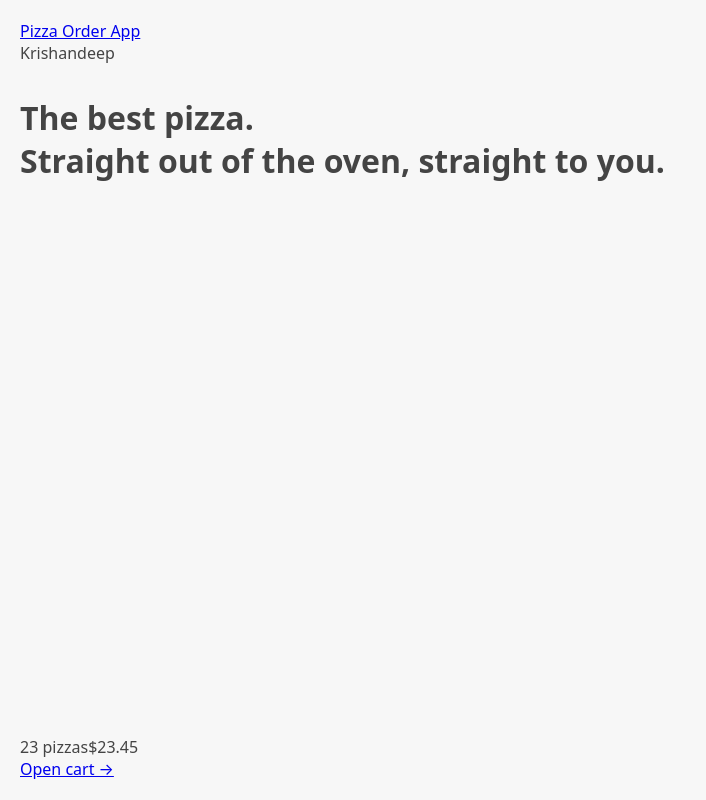
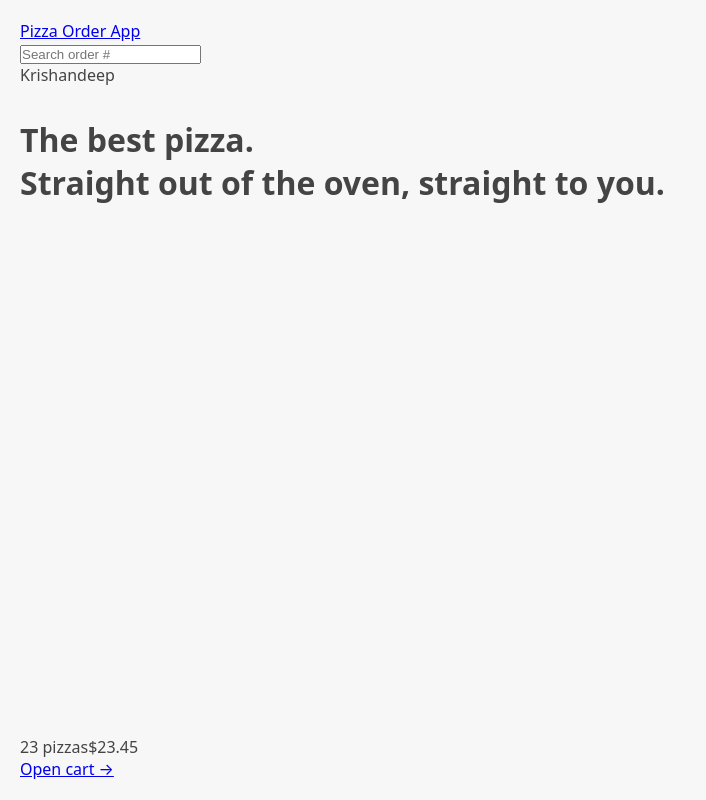
Before and after one commit to krishandeep17/pizza-order-app, a React (Vite) app: page / in a window 1280 px wide. Shown: the whole page, without its empty margins (0-706 px from the left). Built offline with nearby package versions, Linux system fonts and the light colour scheme.

Commit message:
writing data with react router 'action'

```diff
--- a/src/App.jsx
+++ b/src/App.jsx
@@ -2,8 +2,8 @@ import { RouterProvider, createBrowserRouter } from "react-router-dom";
 
 import Cart from "./features/cart/Cart";
 import Menu, { menuLoader } from "./features/menu/Menu";
-import CreateOrder from "./features/order/CreateOrder";
-import Order from "./features/order/Order";
+import CreateOrder, { createOrderAction } from "./features/order/CreateOrder";
+import Order, { orderLoader } from "./features/order/Order";
 import AppLayout from "./ui/AppLayout";
 import Error from "./ui/Error";
 import Home from "./ui/Home";
@@ -22,8 +22,17 @@ const router = createBrowserRouter([
         errorElement: <Error />, // it renders when exceptions are thrown in loaders, actions, or component rendering
       },
       { path: "/cart", element: <Cart /> },
-      { path: "/order/new", element: <CreateOrder /> },
-      { path: "/order/:orderId", element: <Order /> },
+      {
+        path: "/order/new",
+        element: <CreateOrder />,
+        action: createOrderAction,
+      },
+      {
+        path: "/order/:orderId",
+        element: <Order />,
+        loader: orderLoader,
+        errorElement: <Error />,
+      },
     ],
   },
 ]);
--- a/src/features/menu/Menu.jsx
+++ b/src/features/menu/Menu.jsx
@@ -1,4 +1,3 @@
-/* eslint-disable react-refresh/only-export-components */
 import { useLoaderData } from "react-router-dom";
 
 import { getMenu } from "../../services/apiRestaurant";
--- a/src/features/order/CreateOrder.jsx
+++ b/src/features/order/CreateOrder.jsx
@@ -1,4 +1,6 @@
 import { useState } from "react";
+import { Form, redirect, useNavigation } from "react-router-dom";
+import { createOrder } from "../../services/apiRestaurant";
 
 // https://uibakery.io/regex-library/phone-number
 const isValidPhone = (str) =>
@@ -31,6 +33,9 @@ const fakeCart = [
 ];
 
 export default function CreateOrder() {
+  const navigation = useNavigation();
+  const isSubmitting = navigation.state === "submitting";
+
   // const [withPriority, setWithPriority] = useState(false);
   const cart = fakeCart;
 
@@ -38,7 +43,7 @@ export default function CreateOrder() {
     <div>
       <h2>Ready to order? Let&apos;s go!</h2>
 
-      <form>
+      <Form method="POST">
         <div>
           <label>First Name</label>
           <input type="text" name="customer" required />
@@ -70,9 +75,27 @@ export default function CreateOrder() {
         </div>
 
         <div>
-          <button>Order now</button>
+          <input type="hidden" name="cart" value={JSON.stringify(cart)} />
+          <button disabled={isSubmitting}>
+            {isSubmitting ? "Placing order..." : "Order now"}
+          </button>
         </div>
-      </form>
+      </Form>
     </div>
   );
 }
+
+export async function createOrderAction({ request }) {
+  const formData = await request.formData();
+  const data = Object.fromEntries(formData);
+
+  const order = {
+    ...data,
+    cart: JSON.parse(data.cart),
+    priority: data.priority === "on",
+  };
+
+  const newOrder = await createOrder(order);
+
+  return redirect(`/order/${newOrder.id}`);
+}
--- a/src/features/order/Order.jsx
+++ b/src/features/order/Order.jsx
@@ -1,4 +1,8 @@
 // Test ID: IIDSAT
+// Test ID: Z8XRRI
+// Test ID: UXQ4H4
+
+import { getOrder } from "../../services/apiRestaurant";
 
 import {
   calcMinutesLeft,
@@ -82,3 +86,7 @@ export default function Order() {
     </div>
   );
 }
+
+export async function orderLoader({ params }) {
+  return await getOrder(params.orderId);
+}
--- /dev/null
+++ b/src/features/order/SearchOrder.jsx
@@ -0,0 +1,27 @@
+import { useState } from "react";
+import { useNavigate } from "react-router-dom";
+
+export default function SearchOrder() {
+  const [query, setQuery] = useState("");
+  const navigate = useNavigate();
+
+  function handleSubmit(e) {
+    e.preventDefault();
+
+    if (!query) return;
+    navigate(`order/${query}`);
+
+    setQuery("");
+  }
+
+  return (
+    <form onSubmit={handleSubmit}>
+      <input
+        type="text"
+        placeholder="Search order #"
+        value={query}
+        onChange={(e) => setQuery(e.target.value)}
+      />
+    </form>
+  );
+}
--- a/src/ui/AppLayout.jsx
+++ b/src/ui/AppLayout.jsx
@@ -6,6 +6,8 @@ import Loader from "./Loader";
 
 export default function AppLayout() {
   const navigation = useNavigation();
+
+  console.log(navigation);
   const isLoading = navigation.state === "loading";
 
   return (
--- a/src/ui/Header.jsx
+++ b/src/ui/Header.jsx
@@ -1,10 +1,14 @@
 import { Link } from "react-router-dom";
+
+import SearchOrder from "../features/order/SearchOrder";
 
 export default function Header() {
   return (
     <header>
       <Link to="/">Pizza Order App</Link>
 
+      <SearchOrder />
+
       <p>Krishandeep</p>
     </header>
   );
```
Also changed, not shown: .eslintrc.cjs.
